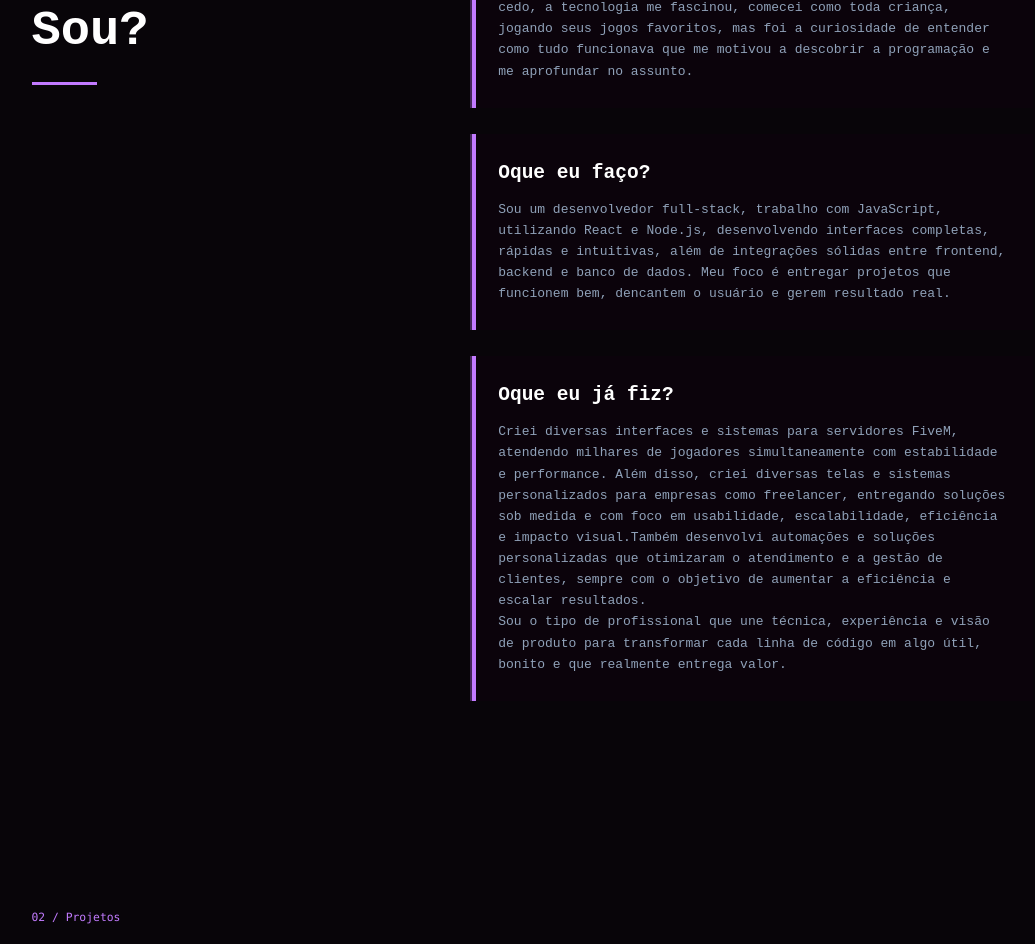
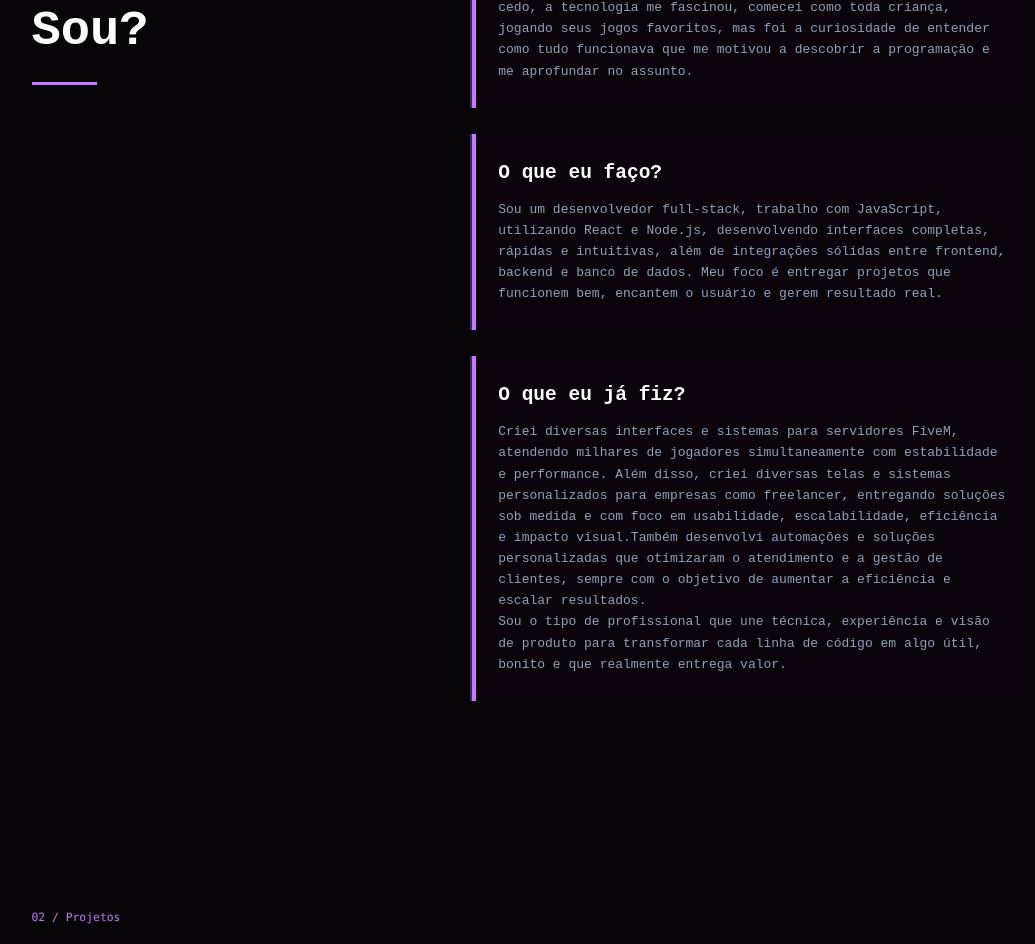
Before and after one commit to PedroDallaCosta/portifolio, a React (Vite) app: page / in a window 1280 px wide. Shown: the part 993-1937 px from the top of the page, without its empty margins (108-1143 px from the left). Built offline with nearby package versions, Linux system fonts and the light colour scheme.

Commit message:
Fix error language

```diff
--- a/src/components/AboutMe.jsx
+++ b/src/components/AboutMe.jsx
@@ -10,16 +10,16 @@ export default function AboutMe() {
     },
 
     {
-      title: 'Oque eu faço?',
+      title: 'O que eu faço?',
       description:
         <>
           Sou um desenvolvedor full-stack, trabalho com JavaScript, utilizando React e Node.js, desenvolvendo interfaces completas, rápidas e intuitivas, além de integrações sólidas entre frontend, backend e banco de dados.
-          Meu foco é entregar projetos que funcionem bem, dencantem o usuário e gerem resultado real.
+          Meu foco é entregar projetos que funcionem bem, encantem o usuário e gerem resultado real.
         </>
     },
 
     {
-      title: 'Oque eu já fiz?',
+      title: 'O que eu já fiz?',
       description:
         <>
           Criei diversas interfaces e sistemas para servidores FiveM, atendendo milhares de jogadores simultaneamente com estabilidade e performance. Além disso, criei diversas telas e sistemas personalizados para empresas como freelancer,
```
